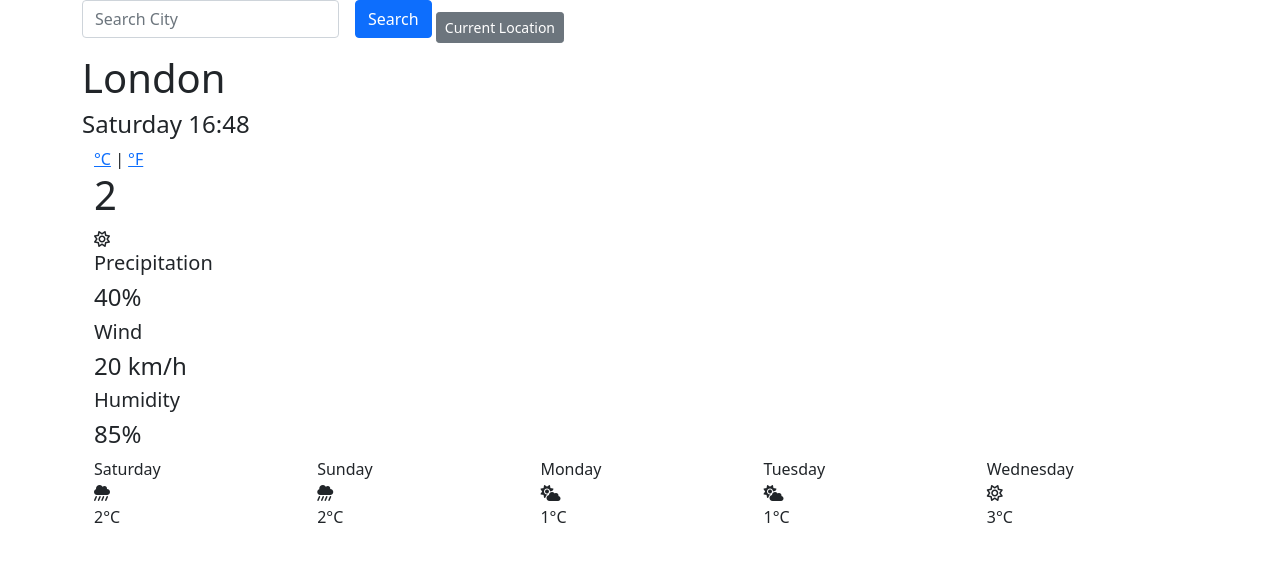
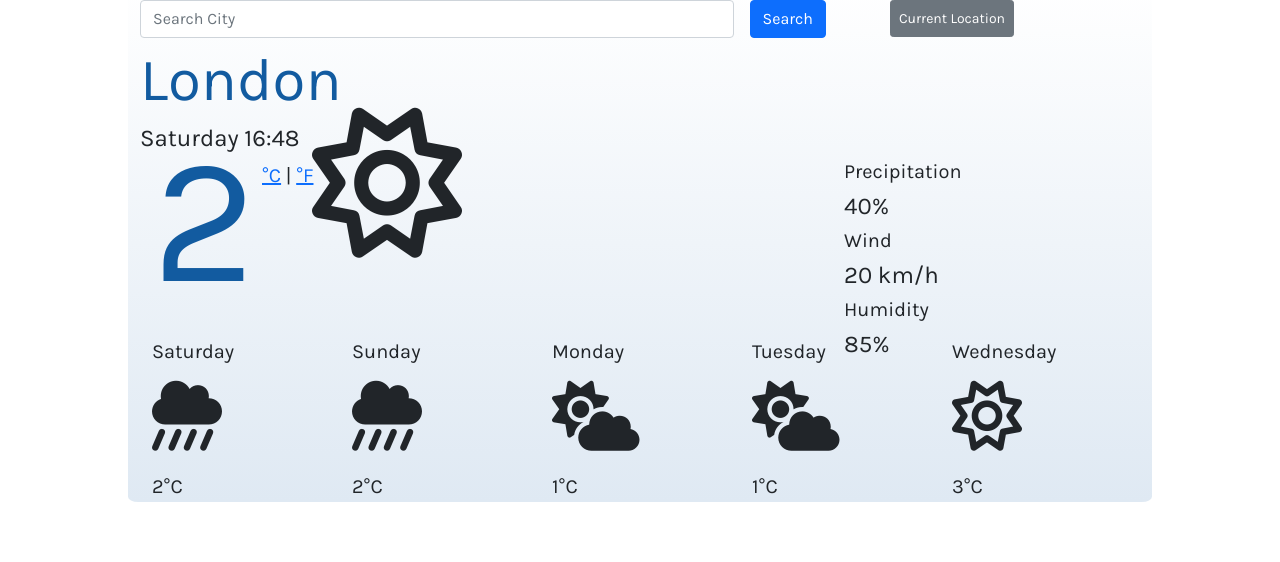
Before and after one commit to Liliana24/Weather-project, a website built with Parcel: page index.html in a window 1280 px wide. Built offline with nearby package versions, Linux system fonts and the light colour scheme.

Commit message:
Update index.html

```diff
--- a/index.html
+++ b/index.html
@@ -18,7 +18,7 @@
       integrity="sha384-giJF6kkoqNQ00vy+HMDP7azOuL0xtbfIcaT9wjKHr8RbDVddVHyTfAAsrekwKmP1"
       crossorigin="anonymous"
     />
-    <link rel="stylesheet" type="text/css" href="src/styles.css" />
+    <link rel="stylesheet" type="text/css" href="src/style.css" />
     <script src="https://unpkg.com/axios/dist/axios.min.js"></script>
     <script src="src/index.js"></script>
   </head>
```
